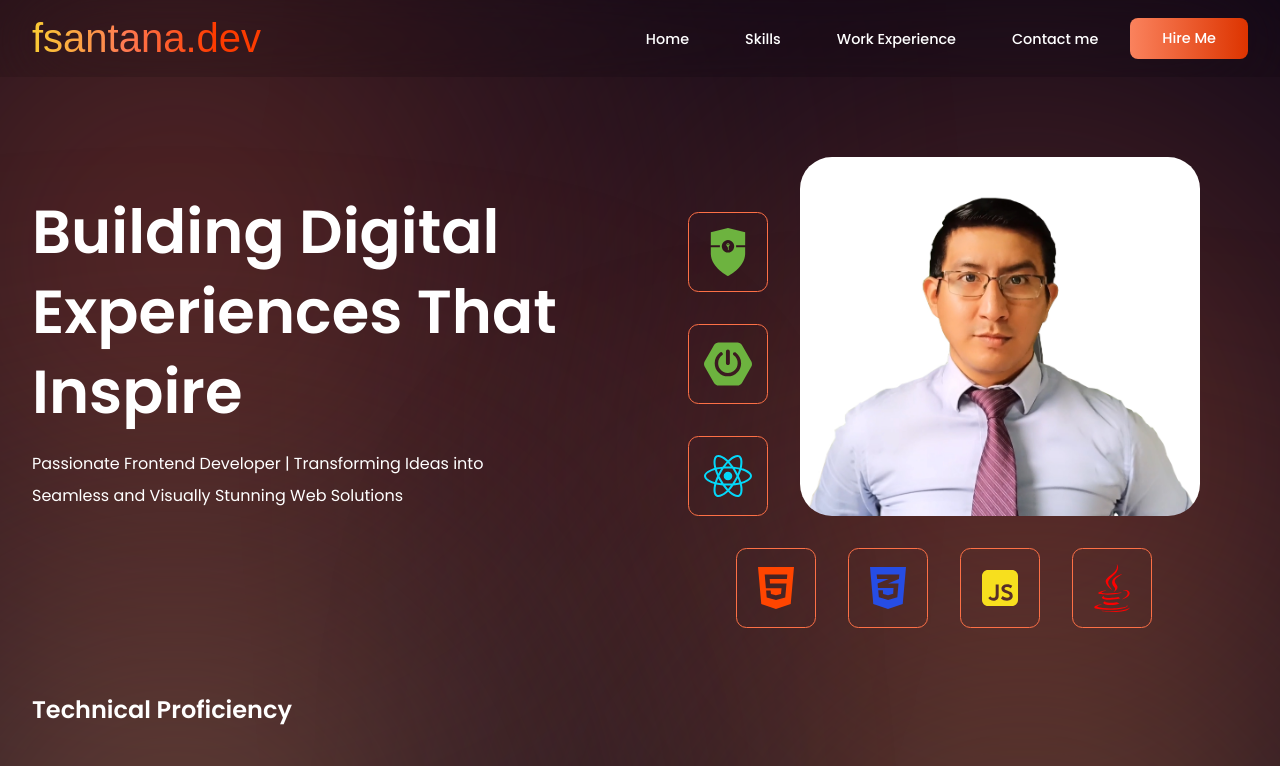
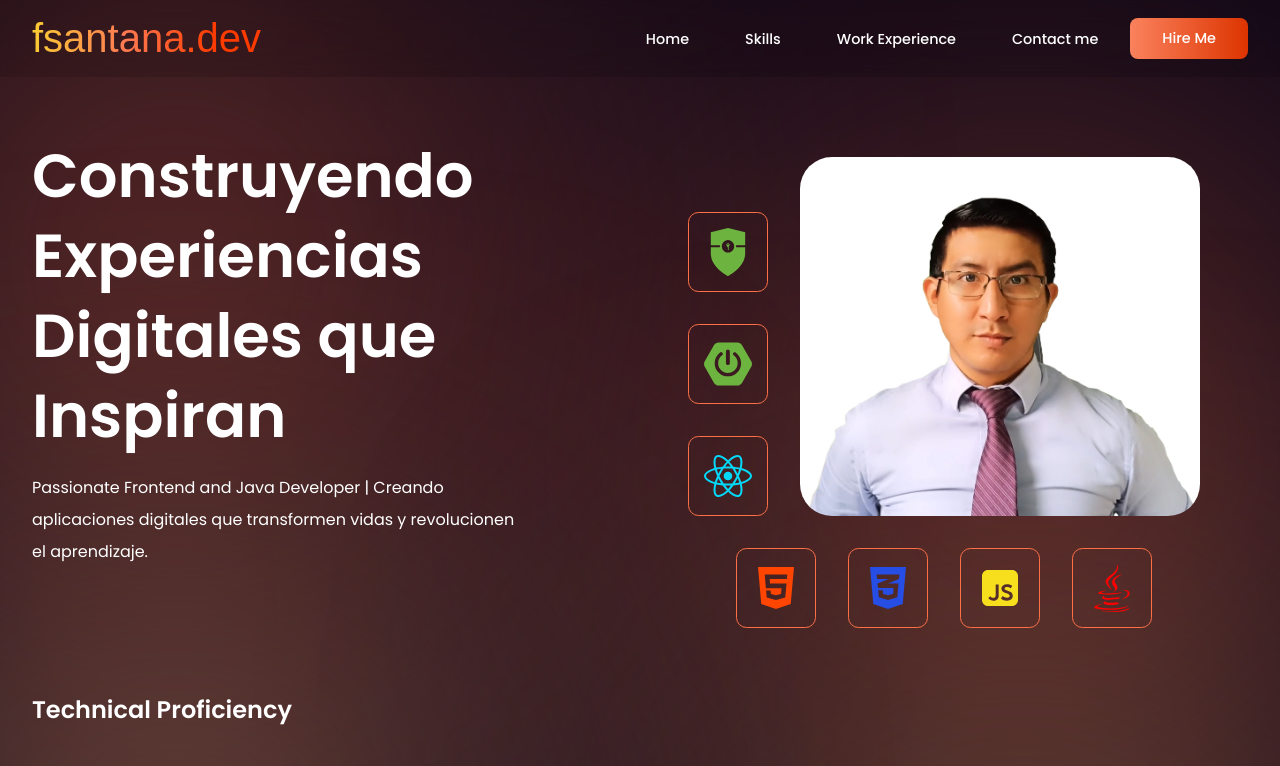
Before and after one commit to Creixz/portafolio-fsantana, a React (Vite) app: page / in a window 1280 px wide. Shown: the top 766 px of the page. Built offline with nearby package versions, Linux system fonts and the light colour scheme; a web font is replaced by a local one.

Commit message:
portfolio-v1.14

```diff
--- a/src/components/personal/Personal.jsx
+++ b/src/components/personal/Personal.jsx
@@ -12,8 +12,8 @@ const Personal = () => {
   return (
     <section className='personal__container'>
       <div className="personal__content">
-        <h2>Building Digital Experiences That Inspire</h2>
-        <p>Passionate Frontend Developer | Transforming Ideas into Seamless and Visually Stunning Web Solutions</p>
+        <h2>Construyendo Experiencias Digitales que Inspiran</h2>
+        <p>Passionate Frontend and Java Developer | Creando aplicaciones digitales que transformen vidas y revolucionen el aprendizaje.</p>
       </div>
       <div className="personal__img">
         <div>
```
